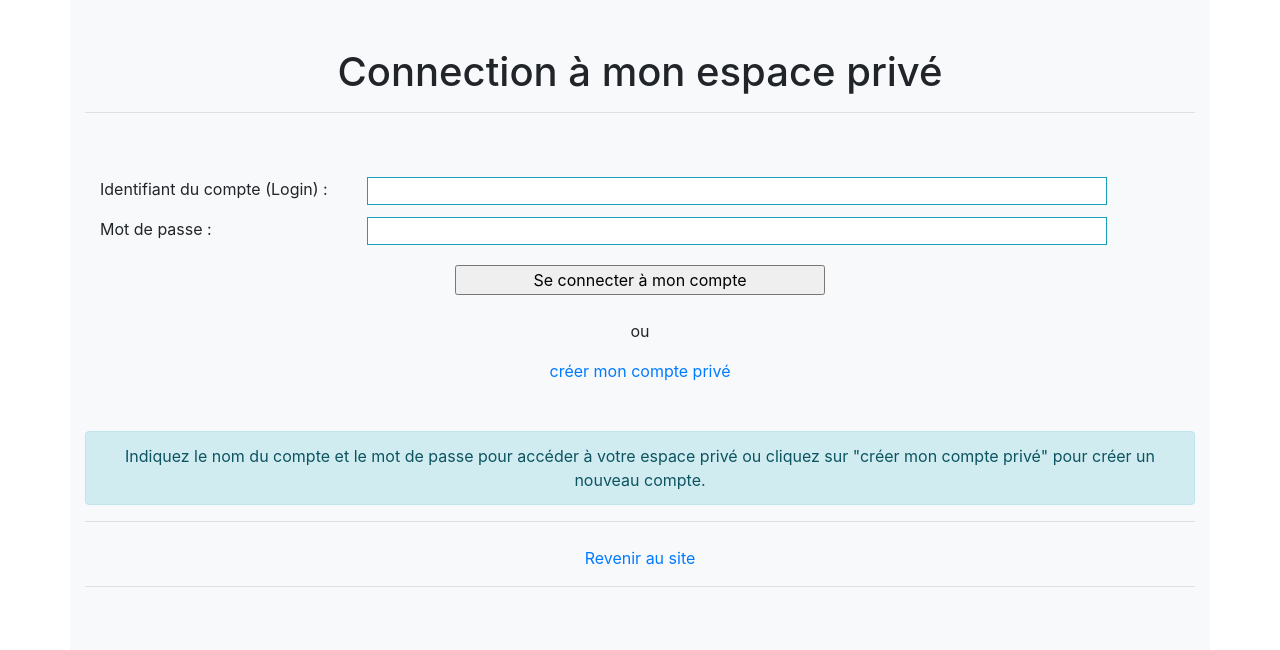
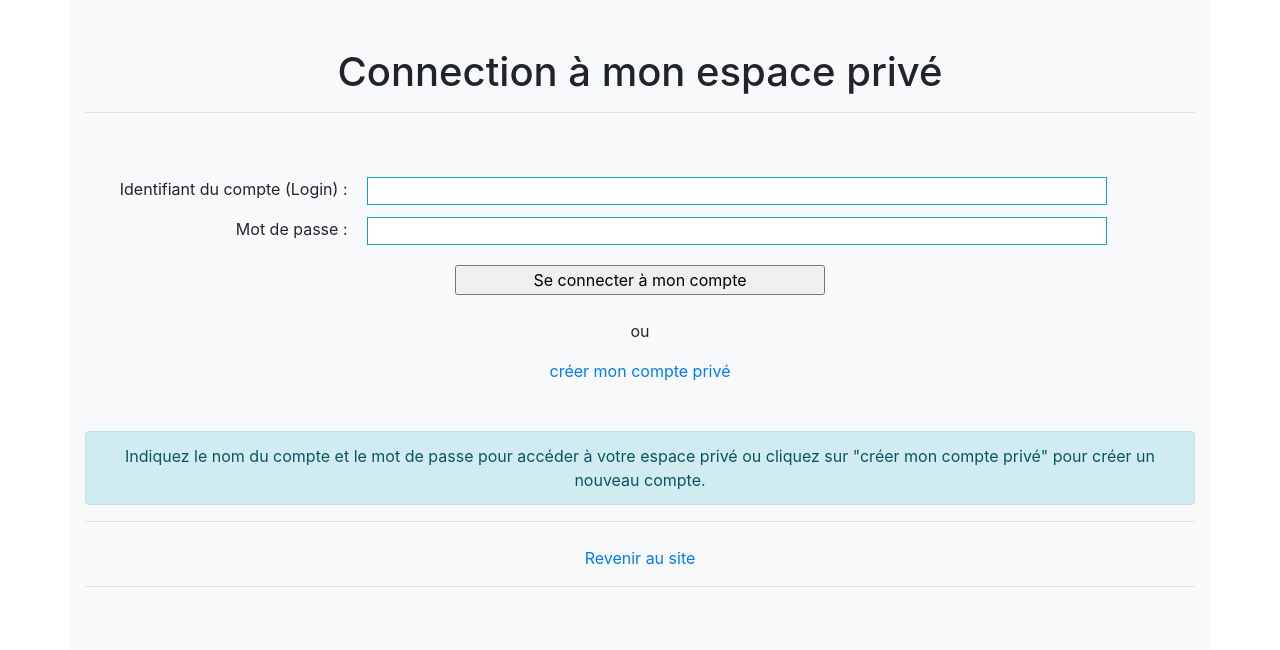
Before and after one commit to Philpof/catalogueACS, a PHP site: page /login.php in a window 1280 px wide. Shown: the top 650 px of the page. Run offline with PHP 8.4, Linux system fonts and the light colour scheme; some libraries are stand-ins or nearby versions.

Commit message:
Corrections

```diff
--- a/admin.php
+++ b/admin.php
@@ -34,7 +34,7 @@
 
 
   <!-- Connection serveur -->
-  <p class="font-weight-bold">Connection à la basse de donnée "portfolio" :</p>
+  <p class="font-weight-bold">Connection à la basse de donnée "Catalogueacs" :</p>
   <?php
   if (isset($connOK)) {
     echo $connOK. "<hr>";
--- a/login.php
+++ b/login.php
@@ -72,10 +72,10 @@ else
   <h1 class="text-center">Connection à mon espace privé</h1>
   <hr>
   <form action="<?php echo htmlspecialchars($_SERVER['PHP_SELF']); ?>" method="post">
-    <label for="nom_du_compte" class="col-sm-12 col-lg-3 align-top mt-5">Identifiant du compte (Login) :</label>
+    <label for="nom_du_compte" class="col-sm-12 col-lg-3 align-top mt-5 text-right">Identifiant du compte (Login) :</label>
     <input type="text" name="nom_du_compte" id="nom_du_compte" class="col-sm-12 col-lg-8 align-top border border-info mt-5">
 
-    <label for="mot_de_passe" class="col-sm-12 col-lg-3 align-top mt-2">Mot de passe :</label>
+    <label for="mot_de_passe" class="col-sm-12 col-lg-3 align-top mt-2 text-right">Mot de passe :</label>
     <input type="password" name="mot_de_passe" id="mot_de_passe" class="col-sm-12 col-lg-8 align-top border border-info mt-2">
 
     <input type="submit" name="submit" value="Se connecter à mon compte" class="col-sm-12 offset-lg-4 col-lg-4 mt-3">
```
Also changed, not shown: index.php (+4 -4 lines).
